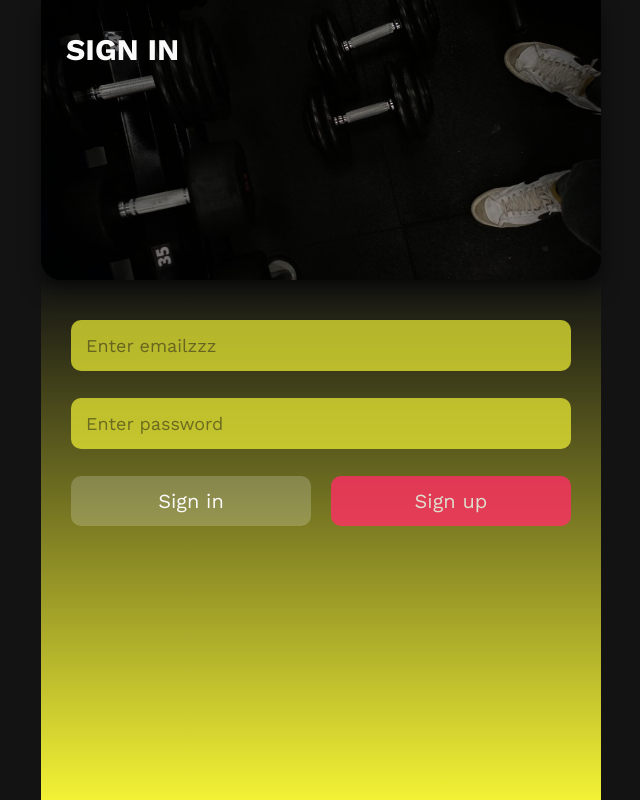
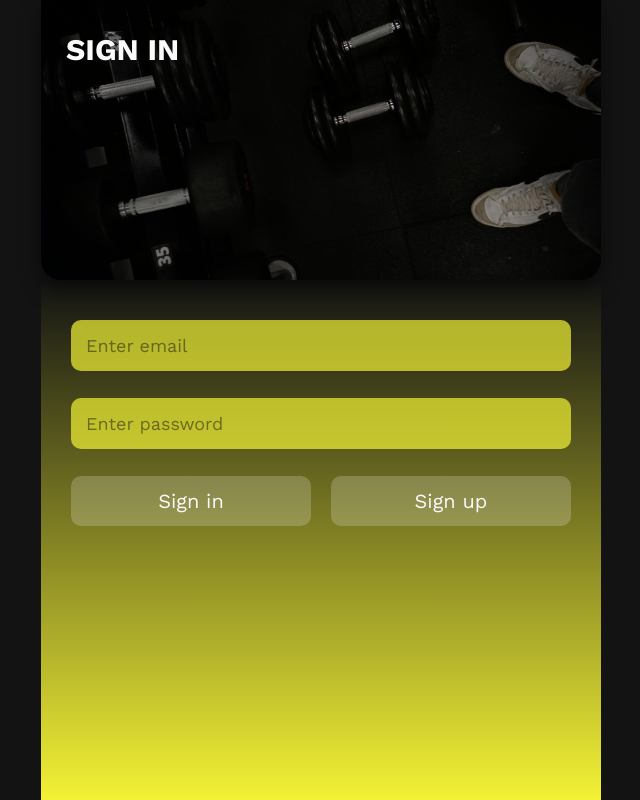
Before and after one commit to KateBibilova/workout-app, a React (Vite) app: page /auth in a window 1280 px wide. Shown: the whole page, without its empty margins (319-959 px from the left). Built offline with nearby package versions, Linux system fonts and the light colour scheme; no server answers.

Commit message:
some fixes

```diff
--- a/package.json
+++ b/package.json
@@ -21,7 +21,8 @@
     "react-hook-form": "^7.46.1",
     "react-icons": "^4.11.0",
     "react-router-dom": "^6.16.0",
-    "react-select": "^5.7.5"
+    "react-select": "^5.7.5",
+    "react-toastify": "^9.1.3"
   },
   "devDependencies": {
     "@trivago/prettier-plugin-sort-imports": "^4.2.0",
--- a/src/components/screens/auth/Auth.jsx
+++ b/src/components/screens/auth/Auth.jsx
@@ -6,16 +6,26 @@ import Layout from '../../layout/Layout'
 
 import styles from './Auth.module.scss'
 import { useAuthPage } from './useAuthPage'
+import { ToastContainer } from 'react-toastify';
+
 
 const Auth = () => {
-	const { errors, handleSubmit, isLoading, onSubmit, register, setType } =
-		useAuthPage()
+	const {
+		errors,
+		handleSubmit,
+		isLoading,
+		onSubmit,
+		register,
+		setType,
+		handleSignIn
+	} = useAuthPage()
 
 	return (
 		<>
 			<Layout heading='Sign in' bgImage='/images/login.png' />
 			<div className='wrapper-inner-page'>
 				{isLoading && <Loader />}
+				<ToastContainer />
 				<form onSubmit={handleSubmit(onSubmit)}>
 					<Field
 						error={errors?.email?.message}
@@ -25,7 +35,7 @@ const Auth = () => {
 							required: 'Email is required'
 						}}
 						type='text'
-						placeholder='Enter emailzzz'
+						placeholder='Enter email'
 					/>
 
 					<Field
@@ -40,7 +50,7 @@ const Auth = () => {
 					/>
 
 					<div className={styles.buttonWrapper}>
-						<Button clickHandler={() => setType('login')}>Sign in</Button>
+						<Button clickHandler={handleSignIn}>Sign in</Button>
 						<Button clickHandler={() => setType('register')}>Sign up</Button>
 					</div>
 				</form>
--- a/src/components/screens/auth/Auth.module.scss
+++ b/src/components/screens/auth/Auth.module.scss
@@ -11,11 +11,11 @@
 			width: 100%;
 		}
 		&:last-child > button {
-			background-color: #ff2e63;
-			opacity: 0.8;
+			// background-color: $pink;
+			// opacity: 0.9;
 			transition: opacity 0.15s ease;
 			&:hover {
-				background-color: #ff2e63;
+				background-color: $pink;
 				opacity: 1;
 			}
 		}
--- a/src/components/screens/auth/useAuthPage.js
+++ b/src/components/screens/auth/useAuthPage.js
@@ -6,6 +6,8 @@ import { useNavigate } from 'react-router-dom'
 import { useAuth } from '../../../hooks/useAuth'
 
 import AuthService from '../../../services/auth.service'
+import { toast } from 'react-toastify'
+import 'react-toastify/dist/ReactToastify.css'
 
 export const useAuthPage = () => {
 	const [type, setType] = useState('login')
@@ -43,6 +45,21 @@ export const useAuthPage = () => {
 		mutate(data)
 	}
 
+	const handleSignIn = () => {
+
+		if (!isAuth) {
+			toast.error('Please sign up first', {
+				autoClose: 1500,
+				closeOnClick: true,
+				hideProgressBar: false,
+				draggable: false,
+				position: 'bottom-center'
+			})
+		} else {
+			setType('login')
+		}
+	}
+
 	return useMemo(
 		() => ({
 			setType,
@@ -50,7 +67,8 @@ export const useAuthPage = () => {
 			handleSubmit,
 			errors,
 			isLoading,
-			onSubmit
+			onSubmit,
+			handleSignIn
 		}),
 		[errors, isLoading]
 	)
--- a/src/components/screens/new-exercise/NewExercise.jsx
+++ b/src/components/screens/new-exercise/NewExercise.jsx
@@ -70,10 +70,10 @@ const NewExercise = () => {
 						register={register}
 						options={{
 							valueAsNumber: true,
-							validate: value => value > 0 || 'Repetitions must be number',
-							required: 'Repetitions is required'
+							validate: value => value > 0 || 'Value must be a number',
+							required: 'Value is required'
 						}}
-						placeholder='Enter repetitions'
+						placeholder='Enter the number of approaches'
 					/>
 
 					<Controller
```
Also changed, not shown: src/assets/styles/index.scss (line endings or trailing spaces), 1 other file (tests, documents, lock files or other folders).
